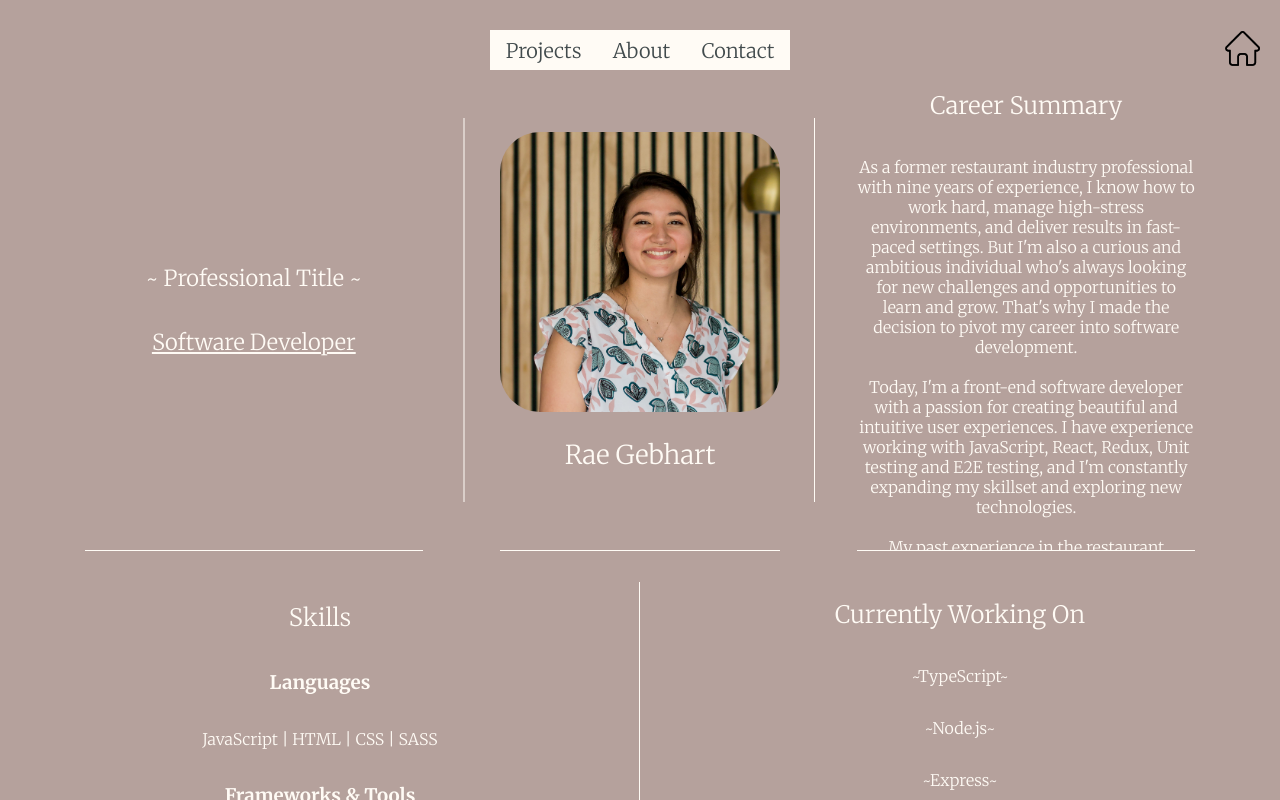
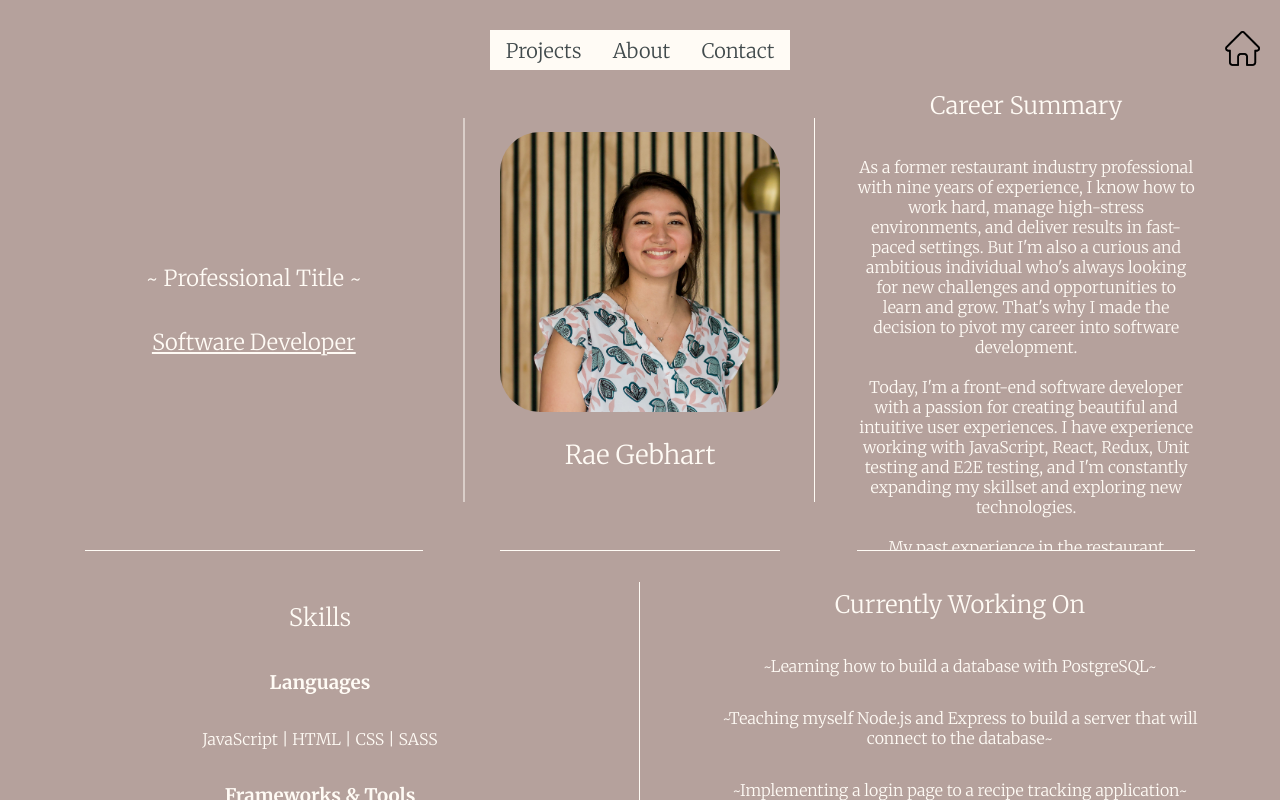
Before and after one commit to rae-107/rae-gebharts-portfolio, a React (Create React App) app: page / in a window 1280 px wide. Built offline with nearby package versions, Linux system fonts and the light colour scheme.

Commit message:
Update what I'm currently working on

```diff
--- a/src/components/Home/Home.js
+++ b/src/components/Home/Home.js
@@ -74,9 +74,9 @@ const Home = () => {
         <div className="currently-working-on-container">
           <div className="currently-working-on-border-container">
             <h2>Currently Working On</h2>
-            <p>~TypeScript~</p>
-            <p>~Node.js~</p>
-            <p>~Express~</p>
+            <p>~Learning how to build a database with PostgreSQL~</p>
+            <p>~Teaching myself Node.js and Express to build a server that will connect to the database~</p>
+            <p>~Implementing a login page to a recipe tracking application~</p>
           </div>
         </div>
       </div>
```
